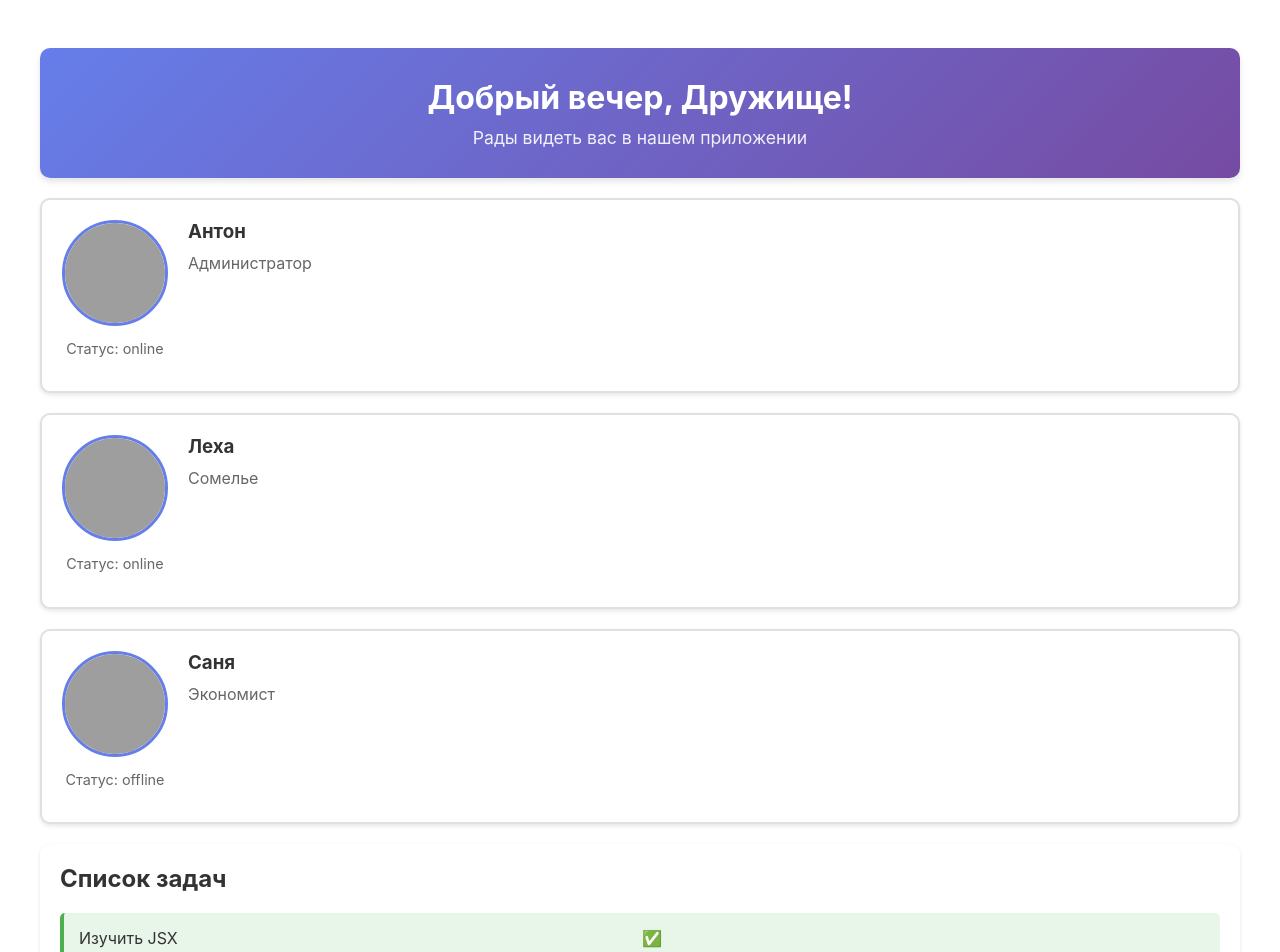
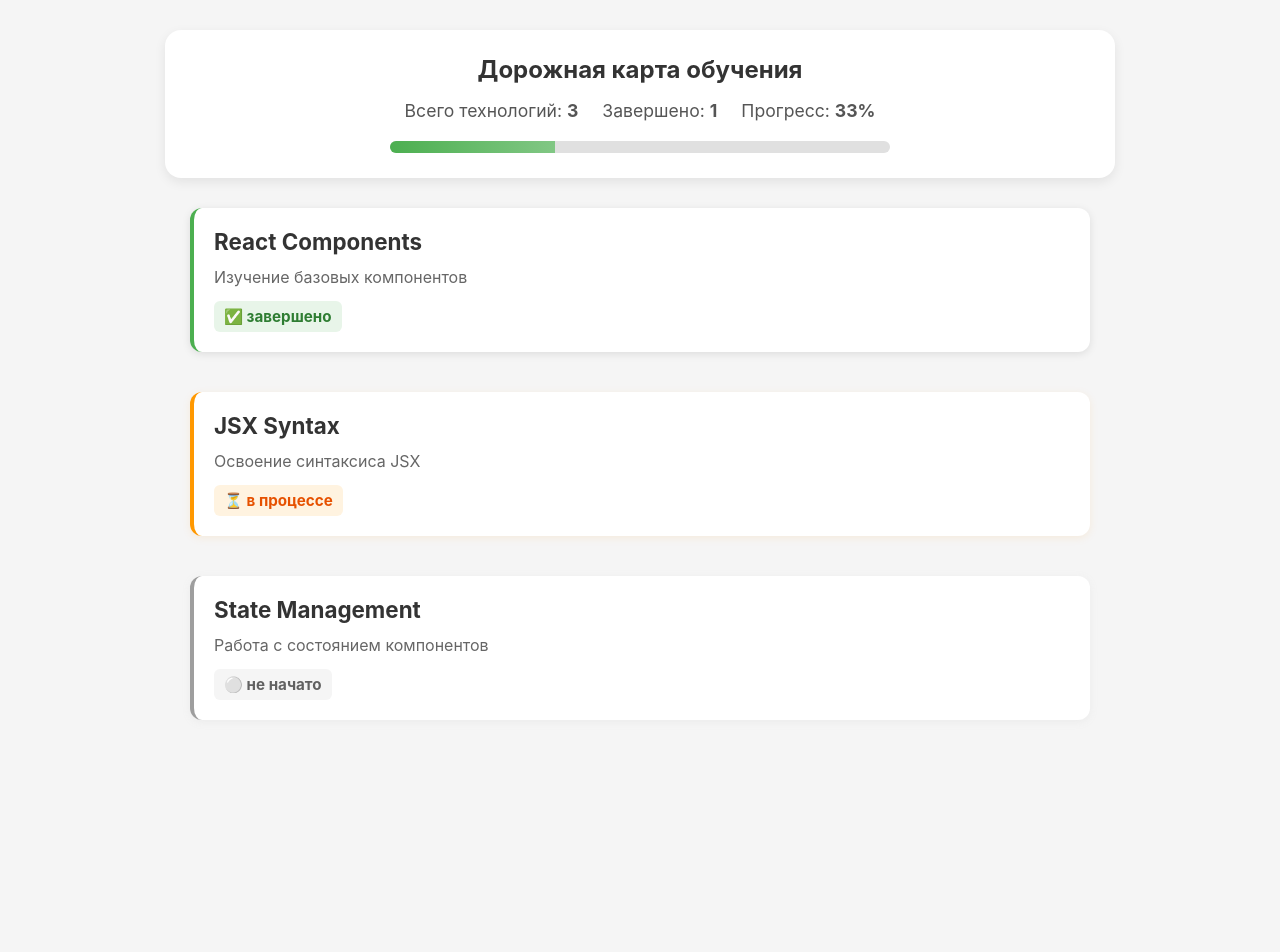
Before and after one commit to bdlgg/reaaact, a React (Vite) app: page / in a window 1280 px wide. Shown: the top 952 px of the page. After the commit the page ends 830 px from the top, so only its background shows below. Built offline with nearby package versions, Linux system fonts and the light colour scheme; grey boxes are pictures that could not be loaded.

Commit message:
19 practice

```diff
--- a/src/App.css
+++ b/src/App.css
@@ -1,129 +1,56 @@
-/* src/App.css */
-/* базовые стили для приложения */
+body {
+    background-color: #f5f5f5;
+    margin: 0;
+    padding: 0;
+}
 .App {
-    max-width: 1200px;
-    margin: 0 auto;
-    padding: 20px;
-    font-family: -apple-system, BlinkMacSystemFont, 'Segoe UI', 'Roboto', 'Oxygen',
-    'Ubuntu', 'Cantarell', 'Fira Sans', 'Droid Sans', 'Helvetica Neue',
-    sans-serif;
+    width: 100%;
+    margin: 0;
+    padding: 0;
+    font-family: -apple-system, BlinkSystemFont, 'Segoe UI', Roboto, Oxygen, Ubuntu, Cantarell, 'Open Sans', 'Helvetica Neue', sans-serif;
+    background-color: #f5f5f5;
+    min-height: 100vh;
 }
-/* стили для заголовка приложения (если используется) */
-.App-header {
-    background-color: #282c34;
-    padding: 20px;
-    color: white;
+.progress-header {
+    background: white;
+    padding: 25px;
+    border-radius: 16px;
+    box-shadow: 0 4px 12px rgba(0, 0, 0, 0.08);
+    margin: 30px auto;
     text-align: center;
-    border-radius: 10px;
-    margin-bottom: 20px;
+    max-width: 900px;
 }
-.App-logo {
-    height: 40px;
-    pointer-events: none;
-}
-.App-link {
-    color: #61dafb;
-    text-decoration: none;
-}
-.App-link:hover {
-    text-decoration: underline;
-}
-/* стили для компонента Greeting */
-.greeting {
-    background: linear-gradient(135deg, #667eea 0%, #764ba2 100%);
-    color: white;
-    padding: 30px;
-    border-radius: 10px;
-    margin: 20px 0;
-    box-shadow: 0 4px 6px rgba(0, 0, 0, 0.1);
-    text-align: center;
-}
-.greeting h1 {
-    margin: 0 0 10px 0;
-    font-size: 2em;
-}
-.greeting p {
-    margin: 0;
-    font-size: 1.1em;
-    opacity: 0.9;
-}
-/* стили для компонента UserCard */
-.user-card {
-    display: flex;
-    gap: 20px;
-    background: white;
-    border: 2px solid #e0e0e0;
-    border-radius: 10px;
-    padding: 20px;
-    margin: 20px 0;
-    box-shadow: 0 2px 4px rgba(0, 0, 0, 0.1);
-    transition: transform 0.2s, box-shadow 0.2s;
-}
-.user-card:hover {
-    transform: translateY(-2px);
-    box-shadow: 0 4px 8px rgba(0, 0, 0, 0.15);
-}
-.avatar-section {
-    text-align: center;
-}
-.avatar-section img {
-    width: 100px;
-    height: 100px;
-    border-radius: 50%;
-    object-fit: cover;
-    border: 3px solid #667eea;
-}
-.avatar-section p {
-    margin-top: 10px;
-    font-size: 0.9em;
-    color: #666;
-}
-.user-info h3 {
-    margin: 0 0 10px 0;
+.progress-header h2 {
+    margin: 0 0 16px 0;
     color: #333;
 }
-.user-info p {
-    margin: 0;
-    color: #666;
+.stats {
+    display: flex;
+    justify-content: center;
+    gap: 24px;
+    flex-wrap: wrap;
+    margin-bottom: 20px;
+    font-size: 1.1em;
+    color: #555;
 }
-/* стили для компонента TaskList */
-.task-list {
-    background: white;
-    border-radius: 10px;
-    padding: 20px;
-    margin: 20px 0;
-    box-shadow: 0 2px 4px rgba(0, 0, 0, 0.1);
+.progress-bar-container {
+    height: 12px;
+    background-color: #e0e0e0;
+    border-radius: 6px;
+    overflow: hidden;
+    margin: 0 auto;
+    max-width: 500px;
 }
-.task-list h2 {
-    margin: 0 0 20px 0;
-    color: #333;
+.progress-bar {
+    height: 100%;
+    background: linear-gradient(90deg, #4caf50, #81c784);
+    transition: width 0.5s ease;
 }
-.task-list ul {
-    list-style: none;
-    padding: 0;
-    margin: 0;
+.technologies-list {
+    display: flex;
+    flex-direction: column;
+    gap: 20px;
+    padding: 0 20px;
+    margin: 0 auto;
+    max-width: 900px;
 }
-.task-list li {
-    display: flex;
-    justify-content: space-between;
-    align-items: center;
-    padding: 15px;
-    margin: 10px 0;
-    border-radius: 5px;
-    transition: background-color 0.2s;
-}
-.task-list li.completed {
-    background-color: #e8f5e9;
-    border-left: 4px solid #4caf50;
-}
-.task-list li.pending {
-    background-color: #fff3e0;
-    border-left: 4px solid #ff9800;
-}
-.task-list li:hover {
-    opacity: 0.8;
-}
-.task-list span {
-    flex: 1;
-    color: #333;
-}
--- a/src/App.jsx
+++ b/src/App.jsx
@@ -1,18 +1,22 @@
 import './App.css'
-import Greeting from "./Greeting.jsx";
-import UserCard from "./UserCard.jsx";
-import TaskList from "./TaskList.jsx";
-import Counter from "./Counter.jsx";
+import TechnologyCard from "./components/TechnologyCard.jsx";
+import ProgressHeader from "./components/ProgressHeader.jsx";
+
 
 function App() {
+    const technologies = [
+        {id: 1, title: 'React Components', description: 'Изучение базовых компонентов', status: 'completed'},
+        {id: 2, title: 'JSX Syntax', description: 'Освоение синтаксиса JSX', status: 'in-progress'},
+        {id: 3, title: 'State Management', description: 'Работа с состоянием компонентов', status: 'not-started'},
+    ];
     return (
         <div className="App">
-            <Greeting />
-            <UserCard name="Антон" role="Администратор" avatarURL="https://encrypted-tbn0.gstatic.com/images?q=tbn:ANd9GcRfVMhpKmVy_-iwfRLAiNiaDslMa-2oEz7KTw&s" isOnline={true}/>
-            <UserCard name="Леха" role="Сомелье" avatarURL="https://encrypted-tbn0.gstatic.com/images?q=tbn:ANd9GcRfVMhpKmVy_-iwfRLAiNiaDslMa-2oEz7KTw&s" isOnline={true}/>
-            <UserCard name="Саня" role="Экономист" avatarURL="https://encrypted-tbn0.gstatic.com/images?q=tbn:ANd9GcRfVMhpKmVy_-iwfRLAiNiaDslMa-2oEz7KTw&s" isOnline={false}/>
-            <TaskList />
-            <Counter />
+            <ProgressHeader technologies={technologies} />
+            <div className="technologies-list">
+                {technologies.map(tech => (
+                    <TechnologyCard key={tech.id} title={tech.title} description={tech.description} status={tech.status} />
+                ))}
+            </div>
         </div>
     );
 }
--- a/src/Counter.jsx
+++ /dev/null
@@ -1,25 +0,0 @@
-import {useState} from 'react';
-import {couch} from "globals";
-function Counter() {
-    const [count, setCount] = useState(0);
-    const increment = () => {
-        setCount(count + 1);
-    }
-    const decrement = () => {
-        setCount(count - 1);
-    }
-    const reset = () => {
-        setCount(0);
-    }
-
-    return (
-        <div className="counter">
-            <h2>Счетчик: {count}</h2>
-            <button onClick={increment}>Плюс</button>
-            <button onClick={decrement}>Минус</button>
-            <button onClick={reset}>сбросить</button>
-        </div>
-    )
-}
-
-export default Counter;
--- a/src/Greeting.jsx
+++ /dev/null
@@ -1,21 +0,0 @@
-function Greeting() {
-    const userName = "Дружище"
-    const currentHour = new Date().getHours();
-    let timeOfDay;
-    if (currentHour < 12) {
-        timeOfDay = "Доброе утро";
-    }
-    else if (currentHour < 18) {
-        timeOfDay = "Добрый день";
-    }
-    else {
-        timeOfDay = "Добрый вечер";
-    }
-    return (
-        <div className="greeting">
-            <h1>{timeOfDay},  {userName}!</h1>
-            <p>Рады видеть вас в нашем приложении</p>
-        </div>
-    )
-}
-export default Greeting;
--- a/src/TaskList.jsx
+++ /dev/null
@@ -1,24 +0,0 @@
-function TaskList() {
-    const tasks = [
-        {id: 1, title: "Изучить JSX", completed: true},
-        {id: 2, title: "Разобраться с компонентами", completed: false},
-        {id: 3, title: "Освоить работу с props", completed: false},
-        {id: 4, title: "Отклеить этикетки от бананов", completed: true}
-    ]
-    return (
-        <div className="task-list">
-            <h2>Список задач</h2>
-            <ul>
-                {
-                    tasks.map(task => (
-                        <li key={task.id} className={task.completed ? 'completed' : 'pending'}>
-                            <span>{task.title}</span>
-                            <span>{task.completed ? '✅' : '⏳'}</span>
-                        </li>
-                    ))
-                }
-            </ul>
-        </div>
-    );
-}
-export default TaskList;
--- a/src/UserCard.jsx
+++ /dev/null
@@ -1,15 +0,0 @@
-function UserCard({name, role, avatarURL, isOnline}) {
-    return (
-        <div className="user-card">
-            <div className="avatar-section">
-                <img src={avatarURL} alt={`аватар: ${name}`} />
-                <p>Статус: {isOnline ? 'online' : 'offline'}</p>
-            </div>
-            <div className="user-info">
-                <h3>{name}</h3>
-                <p>{role}</p>
-            </div>
-        </div>
-    );
-}
-export default UserCard;
--- /dev/null
+++ b/src/components/ProgressHeader.jsx
@@ -0,0 +1,19 @@
+function ProgressHeader({technologies}) {
+    const total = technologies.length;
+    const completed = technologies.filter(t => t.status === 'completed').length;
+    const progressPercent = total > 0 ? Math.round((completed/total) * 100) : 0;
+    return (
+        <div className="progress-header">
+            <h2>Дорожная карта обучения</h2>
+            <div className="stats">
+                <span>Всего технологий: <strong>{total}</strong></span>
+                <span>Завершено: <strong>{completed}</strong></span>
+                <span>Прогресс: <strong>{progressPercent}%</strong></span>
+            </div>
+            <div className="progress-bar-container">
+                <div className="progress-bar" style={{width: `${progressPercent}%`}}></div>
+            </div>
+        </div>
+    );
+}
+export default ProgressHeader;
--- a/src/components/TechnologyCard.css
+++ b/src/components/TechnologyCard.css
@@ -0,0 +1,64 @@
+.technology-card {
+    background: white;
+    border-radius: 12px;
+    padding: 20px;
+    margin-bottom: 20px;
+    box-shadow: 0 2px 8px rgba(0, 0, 0, 0.1);
+    transition: transform 0.2s, box-shadow 0.2s;
+    position: relative;
+    overflow: hidden;
+    border-left: 4px solid transparent;
+}
+.technology-card:hover {
+    transform: translateY(-4px);
+    box-shadow: 0 4px 12px rgba(0, 0, 0, 0.15);
+}
+.technology-card h3 {
+    margin: 0 0 10px 0;
+    color: #333;
+    font-size: 1.4em;
+}
+.technology-card p {
+    margin: 0 0 12px 0;
+    color: #666;
+    line-height: 1.5;
+}
+.status-indicator {
+    font-weight: bold;
+    padding: 6px 10px;
+    border-radius: 6px;
+    display: inline-block;
+    font-size: 0.95em;
+}
+.status-completed {
+    border-left: 4px solid #4caf50;
+}
+.status-completed:hover {
+    box-shadow: 0 4px 12px #4caf50;
+}
+.status-completed .status-indicator {
+    background-color: #e8f5e9;
+    color: #2e7d32;
+}
+.status-in-progress {
+    border-left: 4px solid #ff9800;
+    box-shadow: 0 2px 8px rgba(255, 152, 0, 0.1);
+}
+.status-in-progress:hover {
+    box-shadow: 0 4px 12px #ff9800;
+}
+.status-in-progress .status-indicator {
+    background-color: #fff3e0;
+    color: #e65100;
+}
+.status-not-started {
+    border-left: 4px solid #9e9e9e;
+    box-shadow: 0 2px 8px rgba(158, 158, 158, 0.1);
+}
+.status-not-started:hover {
+    box-shadow: 0 4px 12px #9e9e9e;
+}
+.status-not-started .status-indicator {
+    background-color: #f5f5f5;
+    color: #616161;
+}
--- a/src/components/TechnologyCard.jsx
+++ b/src/components/TechnologyCard.jsx
@@ -0,0 +1,15 @@
+import './TechnologyCard.css'
+function TechnologyCard({title, description, status}) {
+    return (
+        <div className={`technology-card status-${status}`}>
+            <h3>{title}</h3>
+            <p>{description}</p>
+            <div className="status-indicator">
+                {status === "completed" && '✅ завершено'}
+                {status === "in-progress" && '⏳ в процессе'}
+                {status === "not-started" && '⚪ не начато'}
+            </div>
+        </div>
+    );
+}
+export default TechnologyCard;
```
